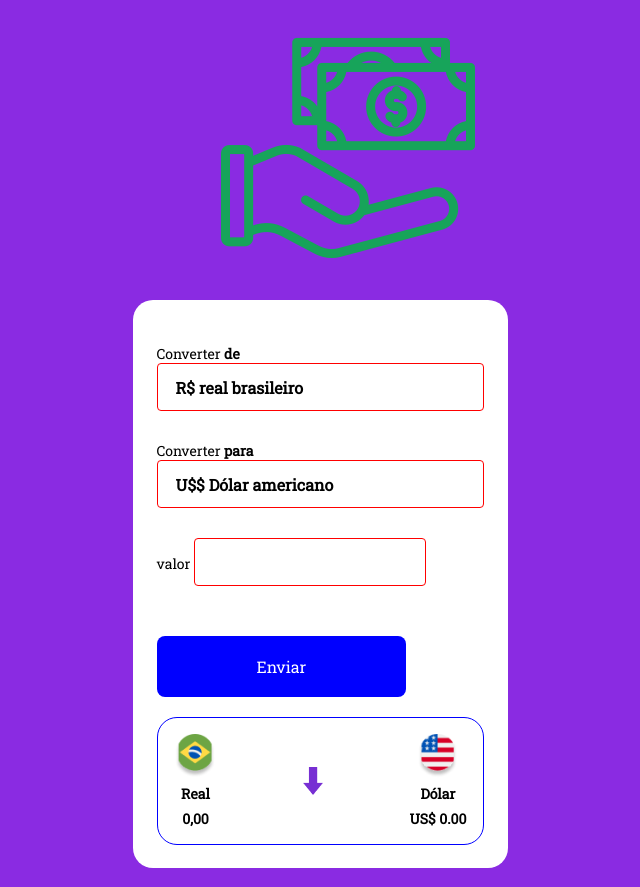
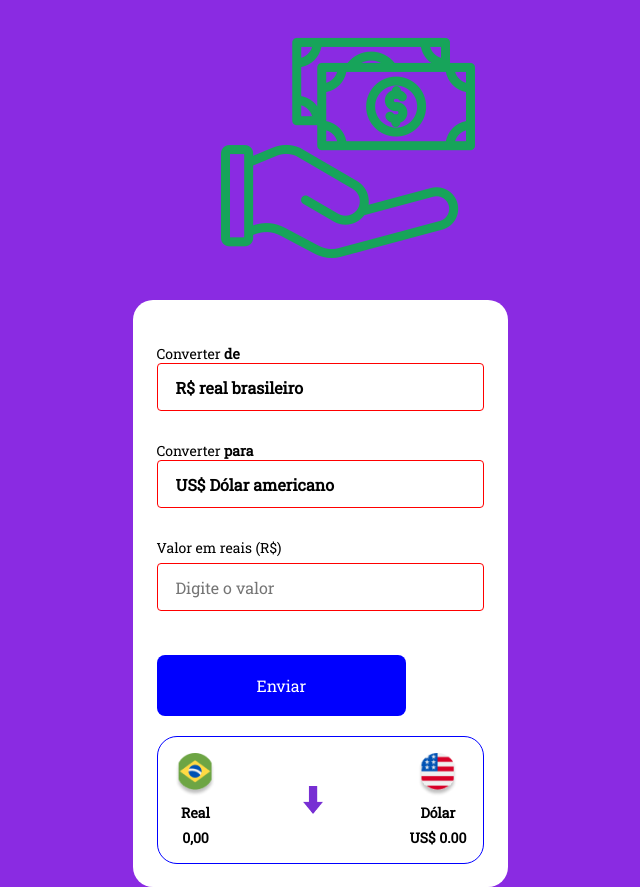
Before and after one commit to jeffersonmkteua-source/conversor-moedas, a plain HTML site: page index.html in a window 1280 px wide. Shown: the whole page, without its empty margins (320-960 px from the left). Drawn offline with Linux system fonts and the light colour scheme.

Commit message:
Corrige estrutura dos campos de conversão no HTML

```diff
--- a/index.html
+++ b/index.html
@@ -31,18 +31,22 @@
      <label>
     Converter <b>para</b>
     <select class="currency-select">
-                <option value="usd">U$$ Dólar americano</option>
+        <option value="usd">US$ Dólar americano</option>
         <option value="eur">€ Euro</option>
     </select>
 </label>
 
-        <label>
-
-            valor
-            <input type="number" id="valor">
-
+<label for="valor">
+    Valor em reais (R$)
 </label>
 
+<input
+    type="number"
+    id="valor"
+    min="0"
+    step="0.01"
+    placeholder="Digite o valor"
+>
         <div>
             <button id="btn">Enviar</button>
 
```
Lines whose indentation alone changed are shown as unchanged.
